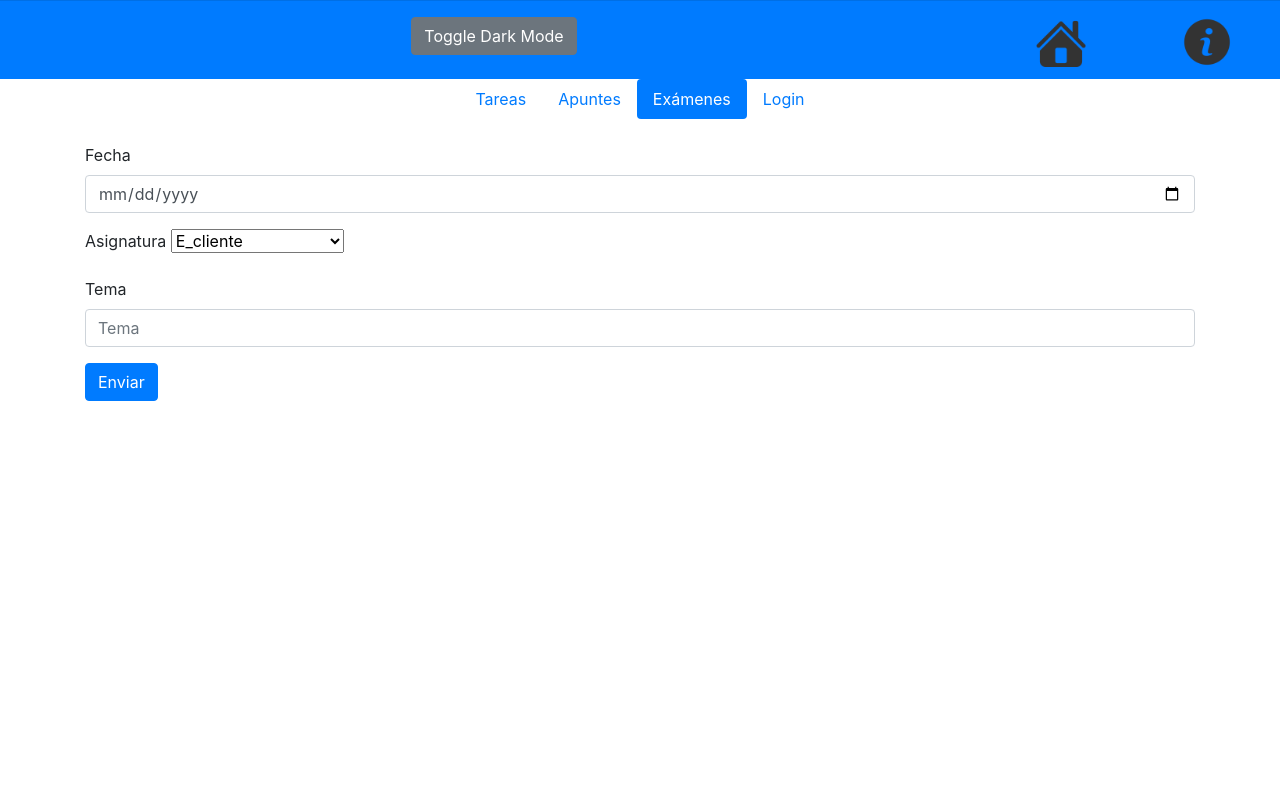
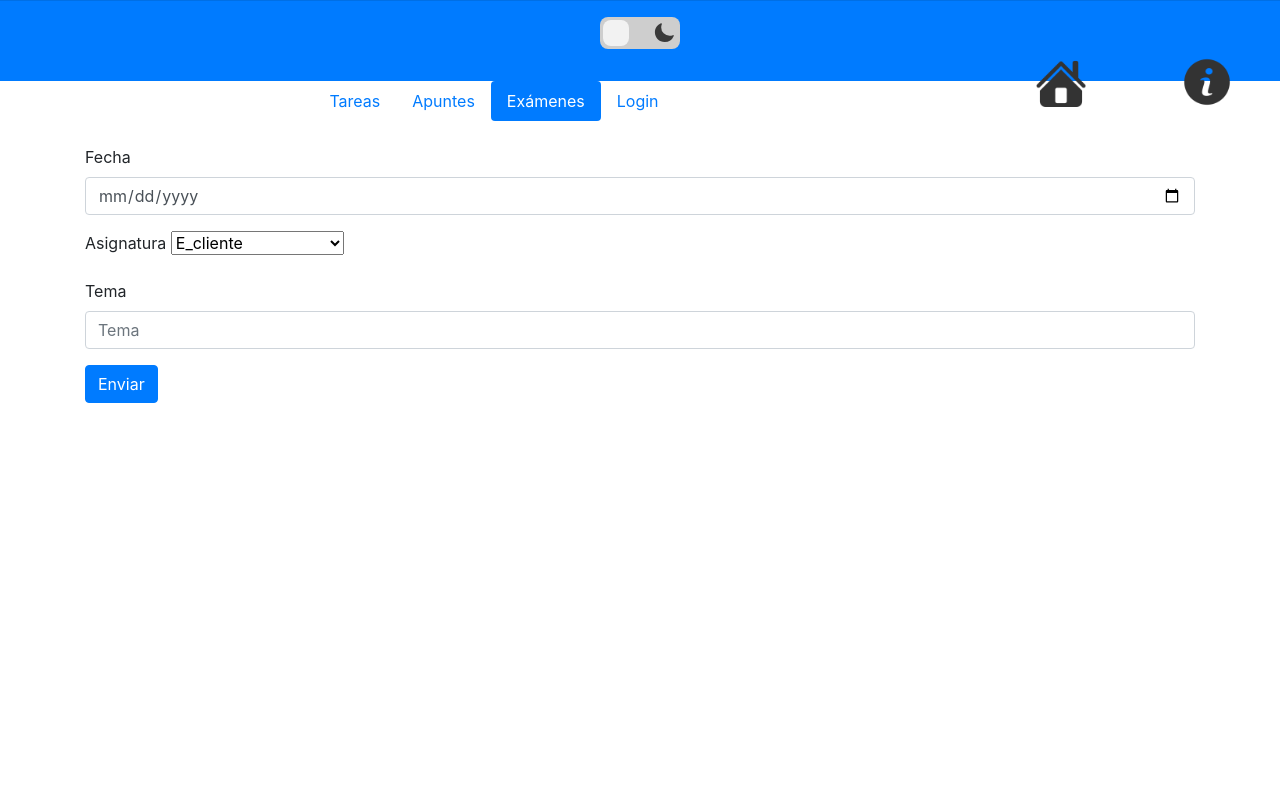
Before and after one commit to unaiccz/Proyecto-ec-diw, a plain HTML site: page examenes/index.html in a window 1280 px wide. Shown: the part 146-936 px from the top of the page. Drawn offline with nearby package versions, Linux system fonts and the light colour scheme; no server answers.

Commit message:
feat: agregar interruptor de modo oscuro en la página de exámenes con estilos CSS

```diff
--- a/examenes/examenes.css
+++ b/examenes/examenes.css
@@ -23,8 +23,82 @@ main{
 @media screen and (max-width: 768px) {
     .item-container{
         display: flex;
-        justify-content: space-between;
-        align-items: center;
+    justify-content: space-between;
     }
+    .item2{
+        display: flex;
+    flex-direction: column;
+    margin: 0 10px;
+    }
+}
+/* From Uiverse.io by MRez321 */
+.theme-switch {
+    position: relative;
+    display: flex;
+    justify-content: center;
+    direction: rtl;
+  }
 
-}
+  #theme-checkbox {
+    display: none;
+  }
+
+  #theme-checkbox + label {
+    /* change the font-size below to change the size of the switch button*/
+    font-size: 2rem;
+    height: 1em;
+    width: 2.5em;
+    border-radius: 0.25em;
+    cursor: pointer;
+    display: flex;
+    justify-content: space-between;
+    background-color: #cecece;
+    position: relative;
+  }
+
+  #theme-checkbox:checked + label {
+    background-color: #3a3a3a;
+  }
+
+  #theme-checkbox + label:active {
+    transform: scale(0.85);
+    transition: transform 0.2s;
+  }
+
+  #theme-checkbox + label div {
+    width: 0.8em;
+    height: 0.8em;
+    border-radius: inherit;
+    position: absolute;
+    top: 0.1em;
+    left: 0.1em;
+    z-index: 10;
+    transition: 0.5s cubic-bezier(1, 0.33, 0.11, 1.34);
+    background-color: #f2f2f2;
+  }
+
+  #theme-checkbox:checked + label div {
+    /* left: calc(2.5em - .8em - .1em); */
+    left: 1.6em;
+    background-color: #212121;
+  }
+
+  #theme-checkbox + label span {
+    display: flex;
+  }
+
+  #theme-checkbox + label svg {
+    display: inline-block;
+    height: 1em;
+    width: 1em;
+    padding: 0.15em;
+    box-sizing: border-box;
+  }
+
+  #theme-checkbox + label span:first-of-type {
+    color: #3a3a3a;
+  }
+
+  #theme-checkbox + label span:last-of-type {
+    color: #cecece;
+  }
--- a/examenes/index.html
+++ b/examenes/index.html
@@ -14,13 +14,50 @@
         <h1>Exámenes</h1> <img src="../img/examen.png" alt="Exámenes" width="50px">
         <hr>
 <div class="item-container">
-    <button id="theme-toggle" class="btn btn-secondary">Toggle Dark Mode</button>
+    <div></div>
+  <div class="item2">
+    <!-- theme -->
+
+<div class="theme-switch">
+    <input type="checkbox" id="theme-checkbox" />
+    <label for="theme-checkbox" id="theme-toggle">
+      <div></div>
+      <span>
+        <svg
+          xmlns="http://www.w3.org/2000/svg"
+          viewBox="0 0 24 24"
+          fill="currentColor"
+          class="w-6 h-6"
+        >
+          <path
+            fill-rule="evenodd"
+            d="M9.528 1.718a.75.75 0 01.162.819A8.97 8.97 0 009 6a9 9 0 009 9 8.97 8.97 0 003.463-.69.75.75 0 01.981.98 10.503 10.503 0 01-9.694 6.46c-5.799 0-10.5-4.701-10.5-10.5 0-4.368 2.667-8.112 6.46-9.694a.75.75 0 01.818.162z"
+            clip-rule="evenodd"
+          ></path>
+        </svg>
+      </span>
+      <span>
+        <svg
+          xmlns="http://www.w3.org/2000/svg"
+          viewBox="0 0 24 24"
+          fill="currentColor"
+          class="w-6 h-6"
+        >
+          <path
+            d="M12 2.25a.75.75 0 01.75.75v2.25a.75.75 0 01-1.5 0V3a.75.75 0 01.75-.75zM7.5 12a4.5 4.5 0 119 0 4.5 4.5 0 01-9 0zM18.894 6.166a.75.75 0 00-1.06-1.06l-1.591 1.59a.75.75 0 101.06 1.061l1.591-1.59zM21.75 12a.75.75 0 01-.75.75h-2.25a.75.75 0 010-1.5H21a.75.75 0 01.75.75zM17.834 18.894a.75.75 0 001.06-1.06l-1.59-1.591a.75.75 0 10-1.061 1.06l1.59 1.591zM12 18a.75.75 0 01.75.75V21a.75.75 0 01-1.5 0v-2.25A.75.75 0 0112 18zM7.758 17.303a.75.75 0 00-1.061-1.06l-1.591 1.59a.75.75 0 001.06 1.061l1.591-1.59zM6 12a.75.75 0 01-.75.75H3a.75.75 0 010-1.5h2.25A.75.75 0 016 12zM6.697 7.757a.75.75 0 001.06-1.06l-1.59-1.591a.75.75 0 00-1.061 1.06l1.59 1.591z"
+          ></path>
+        </svg>
+      </span>
+    </label>
+  </div>
+
     <a href="../about/index.html" class="float-right mr-5">
         <img src="../img/about.png" alt="about" width="50px" class="float-left ml-5">
     </a>
     <a href="../home/index.html" class="float-right mr-5">
         <img src="../img/home.png" alt="home" width="50px" class="float-left ml-5">
     </a>
+  </div>
 </div>
     </header>
     <nav>
```
